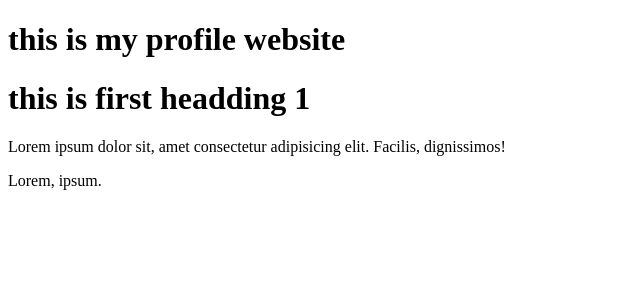
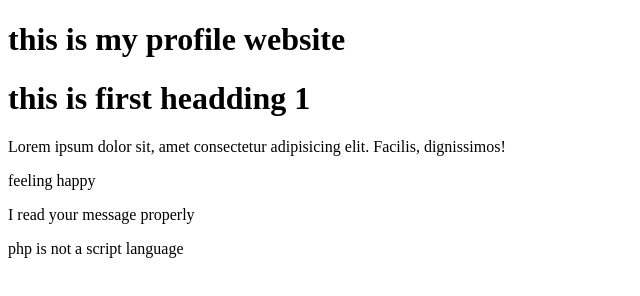
Before and after one commit to shaon86/my-first-website, a plain HTML site: page index.html in a window 1280 px wide. Shown: the whole page, without its empty margins (0-640 px from the left). Drawn offline with Linux system fonts and the light colour scheme.

Commit message:
I change somthing

```diff
--- a/index.html
+++ b/index.html
@@ -9,6 +9,8 @@
     <h1>this is my profile website</h1>
     <h1>this is first  headding 1</h1>
     <p>Lorem ipsum dolor sit, amet consectetur adipisicing elit. Facilis, dignissimos!</p>
-    <p>Lorem, ipsum.</p>
+    <p>feeling happy </p>
+    <p> I read your message properly</p>
+    <p>php is not a script language</p>
 </body>
 </html>
```
